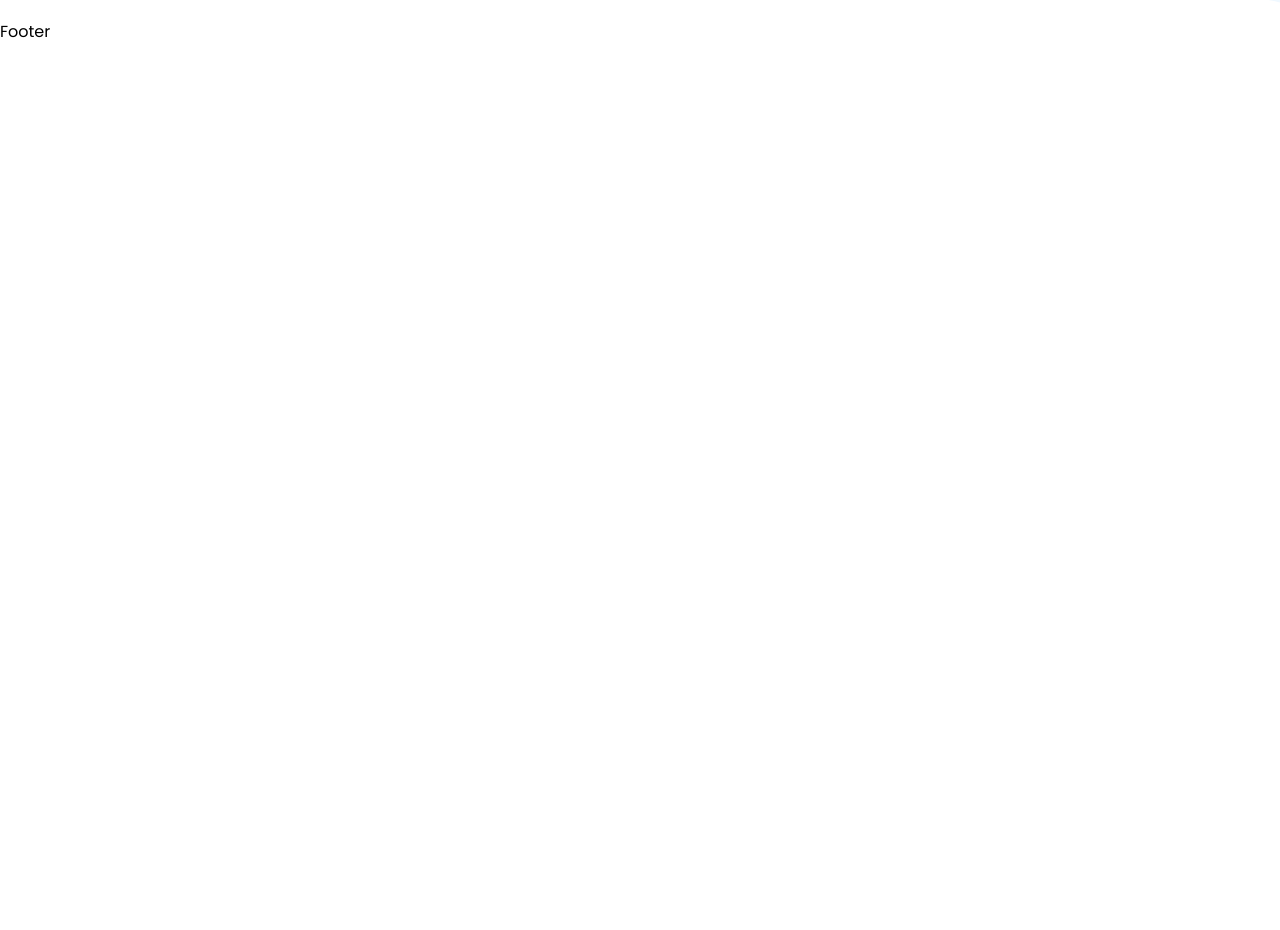
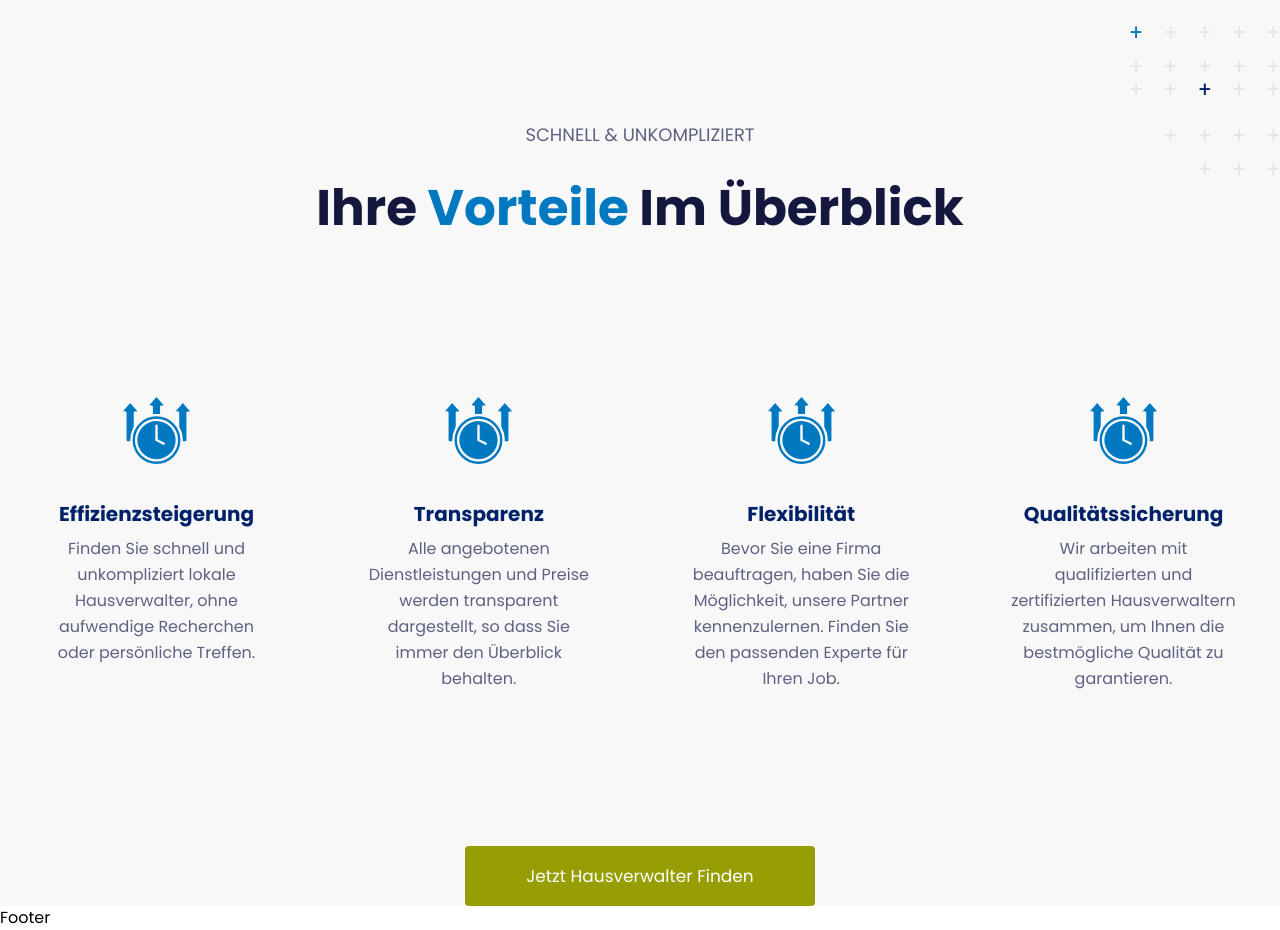
Before and after one commit to Oguzzsancaktar/hausverwalter, a Next.js app: page / in a window 1280 px wide. Shown: the part 780-1710 px from the top of the page. Before the commit the page ends 824 px from the top, so only its background shows below. Built offline with nearby package versions, Linux system fonts and the light colour scheme.

Commit message:
Features view completed;

```diff
--- a/package.json
+++ b/package.json
@@ -15,7 +15,9 @@
     "@fontsource/roboto": "^4.5.8",
     "@mui/icons-material": "^5.11.16",
     "@mui/material": "^5.13.0",
+    "@types/lodash": "^4.14.194",
     "autoprefixer": "10.4.14",
+    "lodash": "^4.17.21",
     "next": "13.4.2",
     "postcss": "8.4.23",
     "react": "18.2.0",
--- a/src/app/page.tsx
+++ b/src/app/page.tsx
@@ -1,11 +1,13 @@
 import dynamic from 'next/dynamic'
 
 const WelcomeView = dynamic(() => import('../views/home/WelcomeView'), { ssr: false })
+const FeaturesView = dynamic(() => import('../views/home/FeaturesView'), { ssr: false })
 
 export default function Home() {
   return (
     <main>
       <WelcomeView />
+      <FeaturesView />
     </main>
   )
 }
--- a/src/app/template.tsx
+++ b/src/app/template.tsx
@@ -4,6 +4,6 @@ interface IProps {
   children: React.ReactNode
 }
 const Template: React.FC<IProps> = ({ children }) => {
-  return <div>{children}</div>
+  return <div className="bg-white1">{children}</div>
 }
 export default Template
--- a/src/constants/assetPaths.ts
+++ b/src/constants/assetPaths.ts
@@ -1,2 +1,3 @@
 export const LogoHausverwalter = require('../../public/assets/images/shared/logo-hauseverwalter.svg')
 export const HomeIllustration = require('../../public/assets/images/shared/illustration-home.svg')
+export const PlusMaterial = require('../../public/assets/images/shared/material-background-plus.svg')
--- a/src/constants/index.ts
+++ b/src/constants/index.ts
@@ -1,3 +1,4 @@
 export * from './assetPaths'
 export * from './colorPalette'
 export * from './textStyles'
+export * from './svgIcons'
--- /dev/null
+++ b/src/constants/svgIcons.ts
@@ -0,0 +1,23 @@
+const chevronDown = require('../../public/assets/icons/icon-chevron-down.svg')
+const chevronUp = require('../../public/assets/icons/icon-chevron-up.svg')
+const clockUp = require('../../public/assets/icons/icon-clock-up.svg')
+const documentCheck = require('../../public/assets/icons/icon-document-check.svg')
+const document = require('../../public/assets/icons/icon-document.svg')
+const mail = require('../../public/assets/icons/icon-mail.svg')
+const peoples = require('../../public/assets/icons/icon-peoples.svg')
+const send = require('../../public/assets/icons/icon-send.svg')
+const user = require('../../public/assets/icons/icon-user.svg')
+const verified = require('../../public/assets/icons/icon-verified.svg')
+
+export const svgIcons = {
+  chevronDown,
+  chevronUp,
+  clockUp,
+  documentCheck,
+  document,
+  mail,
+  peoples,
+  send,
+  user,
+  verified,
+}
--- a/src/constants/textStyles.ts
+++ b/src/constants/textStyles.ts
@@ -1,4 +1,10 @@
 import { CSSProperties } from 'react'
+
+export const text16Medium: CSSProperties = {
+  fontSize: '16px',
+  lineHeight: '26px',
+  fontWeight: 'normal',
+}
 
 export const text17Medium: CSSProperties = {
   fontSize: '17px',
@@ -18,6 +24,12 @@ export const text20Bold: CSSProperties = {
   fontWeight: 700,
 }
 
+export const text50Bold: CSSProperties = {
+  fontSize: '50px',
+  lineHeight: '76px',
+  fontWeight: 700,
+}
+
 export const text72Bold: CSSProperties = {
   fontSize: '72px',
   lineHeight: '89px',
--- a/src/styles/globals.css
+++ b/src/styles/globals.css
@@ -4,16 +4,48 @@
 
 
 :root {
-  --foreground-rgb: 0, 0, 0;
-  --background-start-rgb: 214, 219, 220;
-  --background-end-rgb: 255, 255, 255;
+  --black: #000000,
+  --black1: #080809,
+  --black2: #212832,
+
+  --white3: #E5E5E5,
+  --white2: #F7F7F7,
+  --white1: #F8F8F8,
+  --white: #FFFFFF,
+
+  --purple: #14183E,
+  --purple1: #39425D,
+  --purple2: #4E4E73,
+  --purple3: #5E6282,
+
+  --blue: #0179C0,
+  --blueDark: #012269,
+  --blueLight: #EFF8FF,
+
+  --olive: #969E03,
 }
 
 @media (prefers-color-scheme: dark) {
   :root {
-    --foreground-rgb: 255, 255, 255;
-    --background-start-rgb: 0, 0, 0;
-    --background-end-rgb: 0, 0, 0;
+    --black: #000000,
+    --black1: #080809,
+    --black2: #212832,
+
+    --white3: #E5E5E5,
+    --white2: #F7F7F7,
+    --white1: #F8F8F8,
+    --white: #FFFFFF,
+
+    --purple: #14183E,
+    --purple1: #39425D,
+    --purple2: #4E4E73,
+    --purple3: #5E6282,
+
+    --blue: #0179C0,
+    --blueDark: #012269,
+    --blueLight: #EFF8FF,
+
+    --olive: #969E03,
   }
 }
 
@@ -22,7 +54,7 @@
   padding: 0;
   box-sizing: border-box;
 }
+
 body {
-
  font-family: "Poppins",sans-serif;
 }
--- /dev/null
+++ b/src/views/home/FeaturesView.tsx
@@ -0,0 +1,122 @@
+'use client'
+
+import React from 'react'
+import { PlusMaterial, colorPalette, svgIcons, text16Medium, text17Medium, text18Medium, text20Bold, text50Bold, text72Bold } from '@/constants'
+import { Box, Button, Card, CardActionArea, CardContent, CardMedia, Container, Grid, Typography, colors } from '@mui/material'
+import Image from 'next/image'
+import { map } from 'lodash'
+
+const FeaturesData = [
+  {
+    icon: svgIcons.clockUp,
+    title: 'Effizienzsteigerung',
+    descriptiom: 'Finden Sie schnell und unkompliziert lokale Hausverwalter, ohne aufwendige Recherchen oder persönliche Treffen.',
+  },
+  {
+    icon: svgIcons.clockUp,
+    title: 'Transparenz',
+    descriptiom: 'Alle angebotenen Dienstleistungen und Preise werden transparent dargestellt, so dass Sie immer den Überblick behalten.',
+  },
+  {
+    icon: svgIcons.clockUp,
+    title: 'Flexibilität',
+    descriptiom: 'Bevor Sie eine Firma beauftragen, haben Sie die Möglichkeit, unsere Partner kennenzulernen. Finden Sie den passenden Experte für Ihren Job.',
+  },
+  {
+    icon: svgIcons.clockUp,
+    title: 'Qualitätssicherung',
+    descriptiom: 'Wir arbeiten mit qualifizierten und zertifizierten Hausverwaltern zusammen, um Ihnen die bestmögliche Qualität zu garantieren.',
+  },
+]
+
+const FeaturesView = () => {
+  return (
+    <div className="min-h-screen min-w-screen bg-white1  bg-cover bg-center flex flex-row items-center justify-start">
+      <Container maxWidth="lg" className="flex flex-col h-auto justify-between items-center relative" style={{ display: 'flex' }}>
+        <Box className="flex flex-col h-auto w-auto justify-center items-center mx-auto py-[100px]">
+          <Typography
+            variant="h5"
+            component={'h5'}
+            noWrap
+            sx={{
+              ...text18Medium,
+              flexGrow: 1,
+              marginBottom: '20px',
+              color: colorPalette.purple3,
+              textDecoration: 'none',
+              textTransform: 'uppercase',
+              textAlign: 'center',
+            }}
+          >
+            SCHNELL & UNKOMPLIZIERT
+          </Typography>
+
+          <Typography
+            variant="h3"
+            component="p"
+            sx={{
+              ...text50Bold,
+              flexGrow: 1,
+              color: colorPalette.purple,
+              textAlign: 'center',
+            }}
+          >
+            Ihre <span style={{ color: colorPalette.blue }}> Vorteile </span> Im Überblick
+          </Typography>
+        </Box>
+        <Image src={PlusMaterial} alt="Home Illustration" width={150} height={170} className="absolute right-0" />
+
+        <Grid container className="d-flex flex-row justify-between " width={'100%'} height={'400px'}>
+          {map(FeaturesData, (item, index) => (
+            <Grid item spacing={2} height={'100%'} className="relative group">
+              <Card
+                className="z-20"
+                sx={{
+                  position: 'relative',
+                  maxWidth: 265,
+                  height: '100%',
+                  borderRadius: '35px',
+                  backgroundColor: colorPalette.white1,
+                  boxShadow: 'none',
+                  ':hover': { backgroundColor: colorPalette.white, boxShadow: ' 0px 52px 46px #00000012' },
+                }}
+              >
+                <CardContent className="h-full d-flex items-center justify-between py-[20px]">
+                  <Image src={item.icon} alt={item.title} className="mx-auto py-[35px]" />
+                  <Typography gutterBottom variant="h5" color={colorPalette.blueDark} component="div" textAlign={'center'} style={text20Bold}>
+                    {item.title}
+                  </Typography>
+                  <Typography variant="body2" color={colorPalette.purple3} textAlign={'center'} style={text16Medium}>
+                    {item.descriptiom}
+                  </Typography>
+                </CardContent>
+              </Card>
+
+              <Box className="absolute w-[100px] h-[100px] bg-blue bottom-[0] left-[0] translate-y-1/2 -translate-x-1/2 z-10 rounded-tl-3xl rounded-br-3xl opacity-0 group-hover:opacity-100 transition-all duration-400" />
+            </Grid>
+          ))}
+        </Grid>
+
+        <Button color="inherit" style={{ backgroundColor: colorPalette.olive, height: 60, width: 350, marginTop: '100px' }}>
+          <Typography
+            variant="h3"
+            noWrap
+            component="p"
+            sx={{
+              ...text17Medium,
+              marginX: 'auto',
+              flexGrow: 1,
+              color: colorPalette.white,
+              textDecoration: 'none',
+              textTransform: 'capitalize',
+            }}
+          >
+            Jetzt Hausverwalter finden
+          </Typography>
+        </Button>
+      </Container>
+    </div>
+  )
+}
+
+export default FeaturesView
--- a/src/views/home/index.ts
+++ b/src/views/home/index.ts
@@ -1 +1,2 @@
 export { default as WelcomeView } from './WelcomeView'
+export { default as FeaturesView } from './FeaturesView'
--- a/tailwind.config.js
+++ b/tailwind.config.js
@@ -3,6 +3,27 @@ module.exports = {
   content: ['./src/pages/**/*.{js,ts,jsx,tsx,mdx}', './src/components/**/*.{js,ts,jsx,tsx,mdx}', './src/views/**/*.{js,ts,jsx,tsx,mdx}', './src/app/**/*.{js,ts,jsx,tsx,mdx}'],
   theme: {
     extend: {
+      colors: () => ({
+        black: '#000000',
+        black1: '#080809',
+        black2: '#212832',
+
+        white3: '#E5E5E5',
+        white2: '#F7F7F7',
+        white1: '#F8F8F8',
+        white: '#FFFFFF',
+
+        purple: '#14183E',
+        purple1: '#39425D',
+        purple2: '#4E4E73',
+        purple3: '#5E6282',
+
+        blue: '#0179C0',
+        blueDark: '#012269',
+        blueLight: '#EFF8FF',
+
+        olive: '#969E03',
+      }),
       backgroundImage: {
         'gradient-radial': 'radial-gradient(var(--tw-gradient-stops))',
         'gradient-conic': 'conic-gradient(from 180deg at 50% 50%, var(--tw-gradient-stops))',
```
Also changed, not shown: 1 other file (tests, documents, lock files or other folders).
